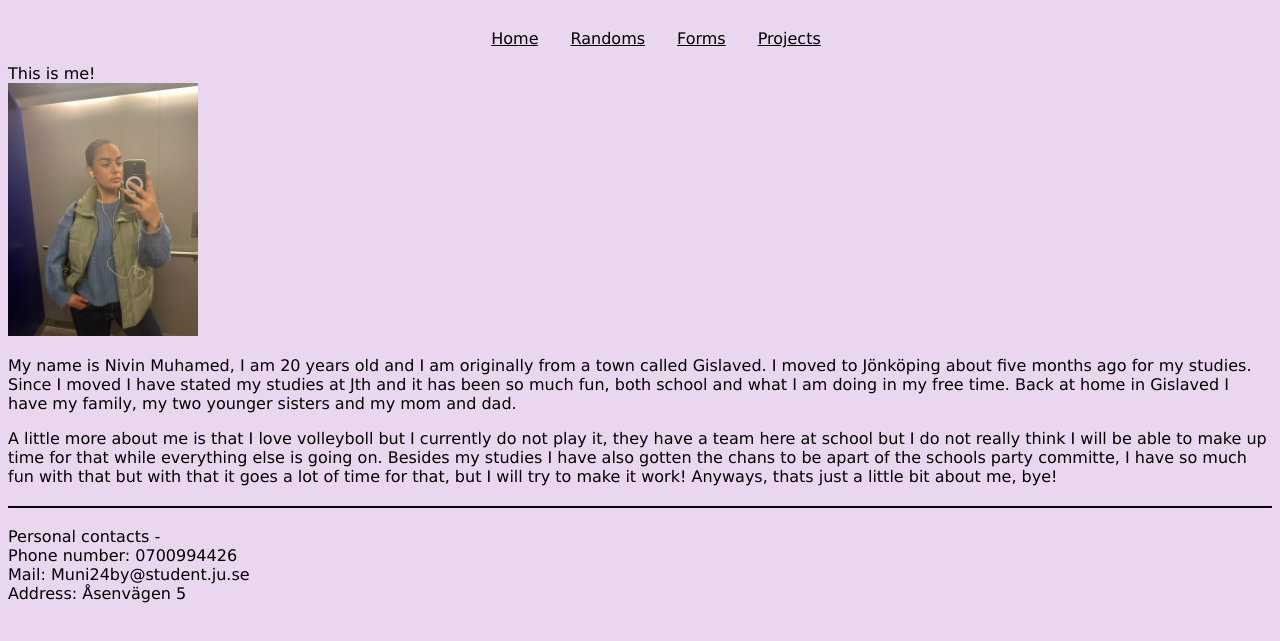
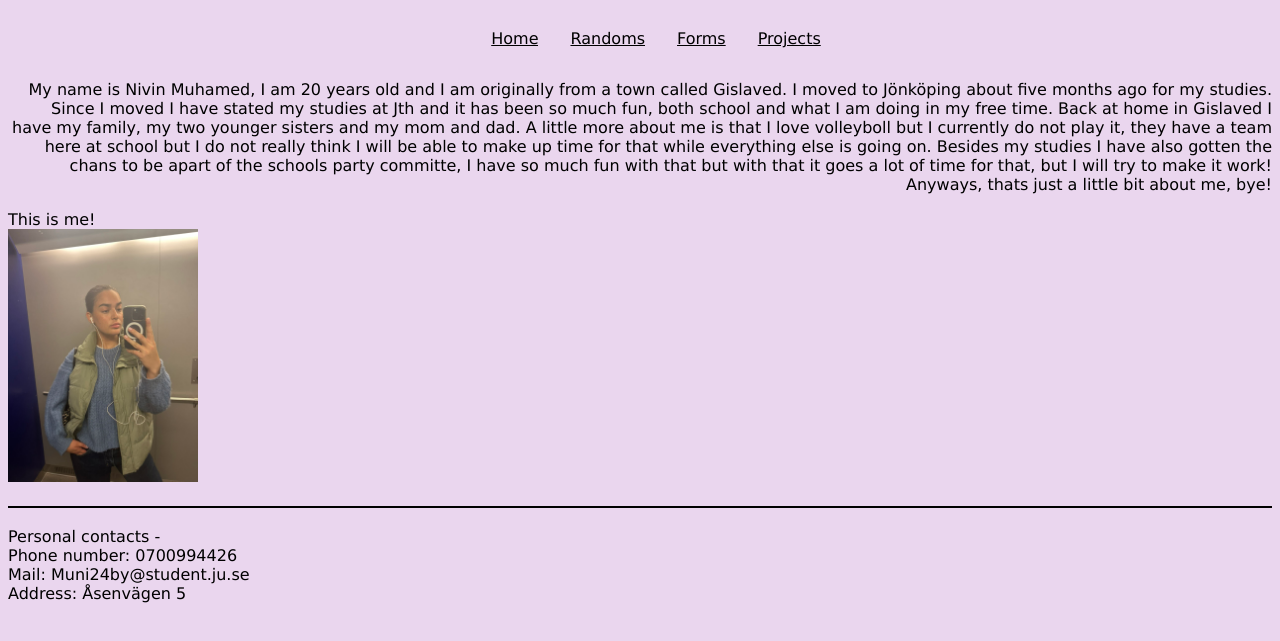
Before and after one commit to front-end-fundamentals-2025/fef-portfolio-nivinmuhamed, a plain HTML site: page index.html in a window 1280 px wide. Shown: the part 55-696 px from the top of the page. Drawn offline with Linux system fonts and the light colour scheme.

Commit message:
still trying to make it pretty
Just trying to fix the look of it

```diff
--- a/css/main.css
+++ b/css/main.css
@@ -67,6 +67,13 @@ a {
   }
 }
 
+/*main*/
+
+.text {
+  text-align:right;
+}
+
+
 .main-img {
   width: 15%;
 
--- a/index.html
+++ b/index.html
@@ -35,19 +35,14 @@
 
     <main>
 
-      This is me!
-      <br>
-      <img class="main-img"src="img/selfie.jpeg" alt="Selfie of me." />
-
-      <p>
+      <p class="text">
         My name is Nivin Muhamed, I am 20 years old and I am originally from a
         town called Gislaved. I moved to Jönköping about five months ago for my
         studies. Since I moved I have stated my studies at Jth and it has been
         so much fun, both school and what I am doing in my free time. Back at
         home in Gislaved I have my family, my two younger sisters and my mom and
         dad.
-        </p>
-        <p>
+
            A little more about me is that I love volleyboll but I currently do
         not play it, they have a team here at school but I do not really think I
         will be able to make up time for that while everything else is going on.
@@ -55,8 +50,11 @@
         schools party committe, I have so much fun with that but with that it
         goes a lot of time for that, but I will try to make it work! Anyways,
         thats just a little bit about me, bye!
+        </p>
 
-        </p>
+        This is me!
+      <br>
+        <img class="main-img"src="img/selfie.jpeg" alt="Selfie of me." />
     </main>
 
     <footer>
```
